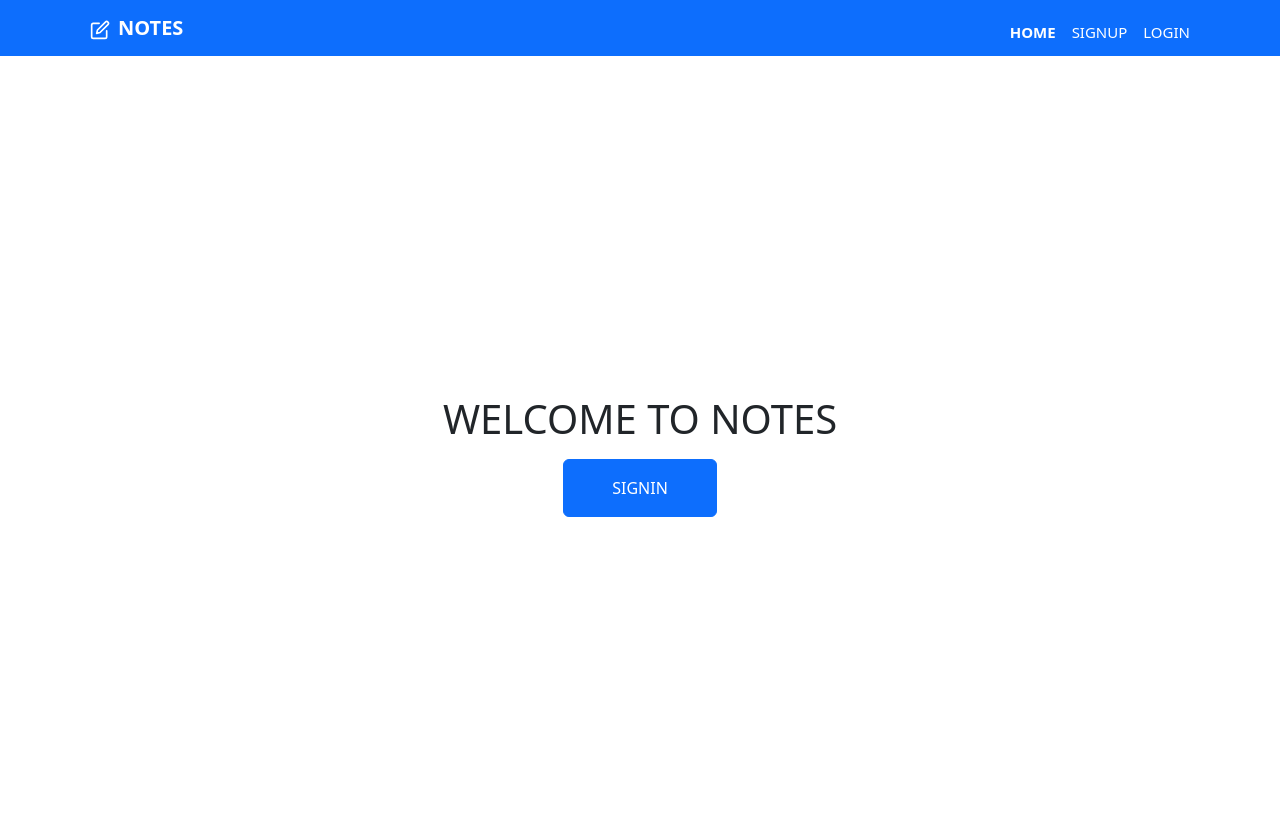
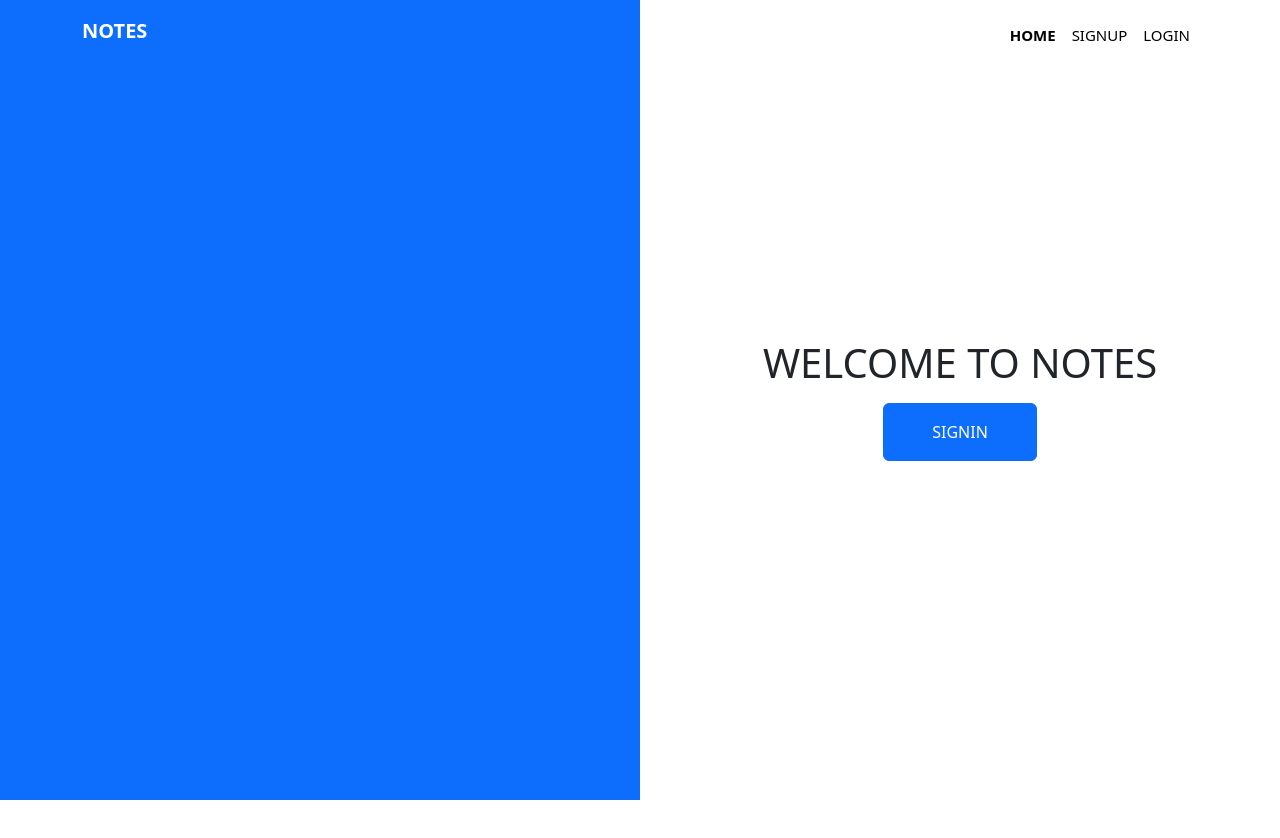
Before and after one commit to niamudeen-mvt/notes-client, a React (Create React App) app: page / in a window 1280 px wide. Shown: the top 838 px of the page. After the commit the page ends 800 px from the top, so only its background shows below. Built offline with nearby package versions, Linux system fonts and the light colour scheme; no server answers.

Commit message:
message: basix theme set

```diff
--- a/src/App.js
+++ b/src/App.js
@@ -26,7 +26,7 @@ const App = () => {
         </Routes>
       </NoteProvider>
       <ToastContainerNotification />
-    </BrowserRouter >
+    </BrowserRouter>
   );
 };
 
--- /dev/null
+++ b/src/components/shared/BasicFormLayout.js
@@ -0,0 +1,33 @@
+import React from "react";
+import { Col, Row } from "react-bootstrap";
+import { FiEdit } from "react-icons/fi";
+import { config } from "../../config";
+
+export const BasicFormLayout = ({ children }) => {
+  return (
+    <div className="min-vh-100 flex_center form_container mx-auto">
+      <div className="w-100 box_shadow">
+        <Row className="h-100 " style={{ minHeight: "600px" }}>
+          <Col xs={12} md={6} className="p-0">
+            <div
+              className="flex_center  h-100"
+              style={{ backgroundColor: config.theme.main_clr }}
+            >
+              <h4 className="text-white fw-bold text-capitalize">
+                <span className="mx-2">
+                  <FiEdit />
+                </span>
+                Notes
+              </h4>
+            </div>
+          </Col>
+          <Col xs={12} md={6} className="h-100">
+            <div className="w-100 h-100 flex_center flex-column">
+              {children}
+            </div>
+          </Col>
+        </Row>
+      </div>
+    </div>
+  );
+};
--- a/src/config/index.js
+++ b/src/config/index.js
@@ -1,11 +1,17 @@
 // ================== DEVELOPMENT URL =================
-export const BASE_URL = "http://localhost:5000/api/v1";
+// export const BASE_URL = "http://localhost:5000/api/v1";
 
 // =================== PRODUCTION URL ================
-// export const BASE_URL = "https://real-blue-cheetah-hat.cyclic.app/api/v1";
+export const BASE_URL = "https://real-blue-cheetah-hat.cyclic.app/api/v1";
 
 export const config = {
   ACCESS_TOKEN_KEY: process.env.REACT_APP_ACCESS_TOKEN_KEY,
   REFRESH_TOKEN_KEY: process.env.REACT_APP_REFRESH_TOKEN_KEY,
   PROJECT_NAME: "NOTES",
+
+  theme: {
+    main_clr: "#0d6efd",
+    main_dark_clr: "#0a4eb4",
+    main_light_clr: "",
+  },
 };
--- a/src/index.css
+++ b/src/index.css
@@ -19,7 +19,8 @@ img {
 }
 
 .common_blue {
-  background-color: #0d6efd !important;
+  background-color: #428bf8 !important;
+  /* background-color: #0d6efd !important; */
 }
 .common_grey {
   color: #b6b2b2;
@@ -157,3 +158,7 @@ input:focus-visible {
   outline: none;
   border-bottom: 1px solid black !important;
 }
+
+.custom_navbar {
+  background-color: transparent;
+}
--- a/src/layout/header/Header.js
+++ b/src/layout/header/Header.js
@@ -13,9 +13,20 @@ const Header = () => {
   const route = useLocation().pathname;
 
   return (
-    <Navbar expand="lg" sticky="top" className="common_blue">
+    <Navbar expand="lg" sticky="top" className="custom_navbar  py-3">
       <Container>
-        <Navbar.Brand to="#home" className="text-white fw-bold"><span className="mx-2 x"><FiEdit /></span>{config.PROJECT_NAME}</Navbar.Brand>
+        {/* <h4 className="text-white fw-bold text-capitalize  p-0">
+          <span className="mx-2 ">
+            <FiEdit />
+          </span>
+          {config.PROJECT_NAME}
+        </h4> */}
+        <Navbar.Brand
+          to="#home"
+          className="text-white fw-bold text-capitalize  p-0"
+        >
+          {config.PROJECT_NAME}
+        </Navbar.Brand>
         <Navbar.Toggle aria-controls="basic-navbar-nav" />
         <Navbar.Collapse id="basic-navbar-nav">
           <Nav className="ms-auto  flexCenter">
@@ -23,20 +34,26 @@ const Header = () => {
               <>
                 <Link
                   to="/notes"
-                  className={`pt-2 mx-2 ${route === "/notes" ? "active" : "link"
-                    }`}
+                  className={`pt-2 mx-2 ${
+                    route === "/notes" ? "active" : "link"
+                  }`}
                 >
                   NOTES
                 </Link>
                 <Link
                   to="/profile"
-                  className={`pt-2 mx-2 ${route === "/profile" ? "active" : "link"
-                    }`}
+                  className={`pt-2 mx-2 ${
+                    route === "/profile" ? "active" : "link"
+                  }`}
                 >
                   PROFILE
                 </Link>
-                <Link to="/logout" className={` pt-2 mx-2 ${route === "/logout" ? "active" : "link"
-                  }`}>
+                <Link
+                  to="/logout"
+                  className={` pt-2 mx-2 ${
+                    route === "/logout" ? "active" : "link"
+                  }`}
+                >
                   LOGOUT
                 </Link>
               </>
@@ -44,22 +61,23 @@ const Header = () => {
               <>
                 <Link
                   to="/"
-                  className={` pt-2 mx-2 ${route === "/" ? "active" : "link"
-                    }`}
+                  className={` pt-2 mx-2 ${route === "/" ? "active" : "link"}`}
                 >
                   HOME
                 </Link>
                 <Link
                   to="/signup"
-                  className={` pt-2 mx-2 ${route === "/signup" ? "active" : "link"
-                    }`}
+                  className={` pt-2 mx-2 ${
+                    route === "/signup" ? "active" : "link"
+                  }`}
                 >
                   SIGNUP
                 </Link>
                 <Link
                   to="/login"
-                  className={` pt-2 mx-2 ${route === "/login" ? "active" : "link"
-                    }`}
+                  className={` pt-2 mx-2 ${
+                    route === "/login" ? "active" : "link"
+                  }`}
                 >
                   LOGIN
                 </Link>
--- a/src/layout/header/header.css
+++ b/src/layout/header/header.css
@@ -1,13 +1,13 @@
 .link {
   text-decoration: none;
-  color: white;
+  color: black;
   font-size: 15px;
   padding: 0;
 }
 
 .active {
   text-decoration: none;
-  color: white;
+  color: black;
   font-weight: bolder;
   font-size: 15px;
   padding: 0;
--- a/src/pages/Home.js
+++ b/src/pages/Home.js
@@ -1,18 +1,40 @@
 import React from "react";
-import { Button } from "react-bootstrap";
+import { Button, Col, Row } from "react-bootstrap";
 import { Link } from "react-router-dom";
 import { config } from "../config";
+import { FiEdit } from "react-icons/fi";
 
 const Home = () => {
   return (
-    <main className="common_container flex_center">
-      <div className="text-uppercase text-center">
-        <h1 className="mb-3">Welcome to {config.PROJECT_NAME}</h1>
-        <Link to="/login">
-          <Button className="py-3 px-5 text-uppercase">Signin</Button>
-        </Link>
-      </div >
-    </main >
+    <main className="w-100">
+      <div
+        className="min-vh-100 flex_center"
+        style={{
+          background: `linear-gradient(to right,${config.theme.main_clr} 50% , white 50%)`,
+          position: "absolute",
+          inset: "0",
+        }}
+      >
+        <Row className="w-100">
+          <Col className="p-0 flex_center">
+            {/* <h4 className="text-white fw-bold text-capitalize">
+              <span className="mx-2">
+                <FiEdit />
+              </span>
+              Notes
+            </h4> */}
+          </Col>
+          <Col className="p-0">
+            <div className="text-uppercase text-center    p-5">
+              <h1 className="mb-3">Welcome to {config.PROJECT_NAME}</h1>
+              <Link to="/login">
+                <Button className="py-3 px-5 text-uppercase">Signin</Button>
+              </Link>
+            </div>
+          </Col>
+        </Row>
+      </div>
+    </main>
   );
 };
 
--- a/src/pages/auth/LoginForm.js
+++ b/src/pages/auth/LoginForm.js
@@ -9,9 +9,9 @@ import { sendNotification } from "../../utils/notifications";
 import { Link, useNavigate } from "react-router-dom";
 import { loginUser } from "../../services/api/user";
 import { useAuth } from "../../context/authContext";
-import { Button, Col, Row } from "react-bootstrap";
+import { Button } from "react-bootstrap";
 import CustomInput from "../../components/shared/CustomInput";
-import { FiEdit } from "react-icons/fi";
+import { BasicFormLayout } from "../../components/shared/BasicFormLayout";
 
 const LoginForm = () => {
   const navigate = useNavigate();
@@ -19,8 +19,8 @@ const LoginForm = () => {
   const { setToken } = useAuth();
 
   const [user, setUser] = useState({
-    email: "test@gmail.com",
-    password: "123",
+    email: "",
+    password: "",
   });
   const [errors, setErrors] = useState({});
 
@@ -60,22 +60,7 @@ const LoginForm = () => {
   };
 
   return (
-    <section className="">
-      <div className="min-vh-100 flex_center form_container mx-auto">
-        <div className="w-100 box_shadow" style={{ height: "600px" }}>
-          <Row className="h-100">
-            <Col xs={12} md={6} className="h-100">
-              <div className="common_blue h-100  flex_center">
-                <h4 className="text-white fw-bold text-capitalize">
-                  <span className="mx-2">
-                    <FiEdit />
-                  </span>
-                  Notes
-                </h4>
-              </div>
-            </Col>
-            <Col xs={12} md={6} className="h-100">
-              <div className="w-100 h-100 flex_center flex-column">
+    <BasicFormLayout>
       <form className="h-75 p-5">
         <h2 className="fw-bold mb-5">LOGIN !</h2>
         <CustomInput
@@ -111,12 +96,7 @@ const LoginForm = () => {
           </Link>
         </p>
       </form>
-              </div>
-            </Col>
-          </Row>
-        </div>
-      </div>
-    </section>
+    </BasicFormLayout>
   );
 };
 
--- a/src/pages/auth/SignupForm.js
+++ b/src/pages/auth/SignupForm.js
@@ -1,12 +1,13 @@
 import React, { useState } from "react";
-import { Button, Col, Row } from 'react-bootstrap'
-import CustomInput from '../../components/shared/CustomInput'
+import { Button } from "react-bootstrap";
+import CustomInput from "../../components/shared/CustomInput";
 import { checkIfobjEmpty, errorListtoObj } from "../../utils/helper";
 import { Link } from "react-router-dom";
 import { useNavigate } from "react-router-dom";
 import { sendNotification } from "../../utils/notifications";
 import { registerUser } from "../../services/api/user";
-import { FiEdit } from "react-icons/fi";
+import { BasicFormLayout } from "../../components/shared/BasicFormLayout";
+
 const SignupForm = () => {
   const navigate = useNavigate();
 
@@ -47,51 +48,62 @@ const SignupForm = () => {
   };
 
   return (
-    <section className=''>
-      <div className='min-vh-100 flex_center form_container mx-auto'>
-        <div className='w-100 box_shadow' style={{ minHeight: '600px' }}>
-          <Row className='h-100'>
-            <Col xs={12} md={6} className='h-100'>
-              <div className='w-100 h-100 flex_center flex-column'>
-                <form className='h-75 p-5'>
-                  <h2 className='fw-bold mb-5'>SIGNUP !</h2>
-                  <CustomInput mb={3} label="Username" name="username"
+    <BasicFormLayout>
+      <form className="h-75 p-5">
+        <h2 className="fw-bold mb-5">SIGNUP !</h2>
+        <CustomInput
+          mb={3}
+          label="Username"
+          name="username"
           handleChange={handleChange}
           value={user.username}
           errors={errors}
         />
-                  <CustomInput name="email" label="Email" mb={5} type="text"
+        <CustomInput
+          name="email"
+          label="Email"
+          mb={5}
+          type="text"
           value={user.email}
           handleChange={handleChange}
           errors={errors}
         />
-                  <CustomInput name="phone" label="Phone" mb={5} type="text"
+        <CustomInput
+          name="phone"
+          label="Phone"
+          mb={5}
+          type="text"
           value={user.phone}
           handleChange={handleChange}
           errors={errors}
         />
-                  <CustomInput name="password" label="password" mb={5} type="text"
+        <CustomInput
+          name="password"
+          label="password"
+          mb={5}
+          type="text"
           value={user.password}
           handleChange={handleChange}
           errors={errors}
         />
-                  <Button type="submit" className='px-5 py-2 rounded-5 fw-bold box_shadow mb-4' onClick={handleSubmit}>Submit</Button>
-                  <p className='common_grey'>Already have and account ? <Link to="/login">
-                    <span className='cursor' style={{ color: "#0d6efd" }}>Sign in</span>
-                  </Link></p>
+        <Button
+          type="submit"
+          className="px-5 py-2 rounded-5 fw-bold box_shadow mb-4"
+          onClick={handleSubmit}
+        >
+          Submit
+        </Button>
+        <p className="common_grey">
+          Already have and account ?{" "}
+          <Link to="/login">
+            <span className="cursor" style={{ color: "#0d6efd" }}>
+              Sign in
+            </span>
+          </Link>
+        </p>
       </form>
-              </div>
-            </Col>
-            <Col xs={12} md={6} >
-              <div className='common_blue flex_center h-100' >
-                <h4 className='text-white fw-bold text-capitalize'><span className="mx-2"><FiEdit /></span>Notes</h4>
-              </div>
-            </Col>
-          </Row>
-        </div>
-      </div>
-    </section>
-  )
-}
+    </BasicFormLayout>
+  );
+};
 
-export default SignupForm
+export default SignupForm;
```
Also changed, not shown: src/components/shared/ThemeContainer.js (added, +20 -0 lines), src/services/api/notes.js (+1 -7 lines). Lines whose indentation alone changed are shown as unchanged.
